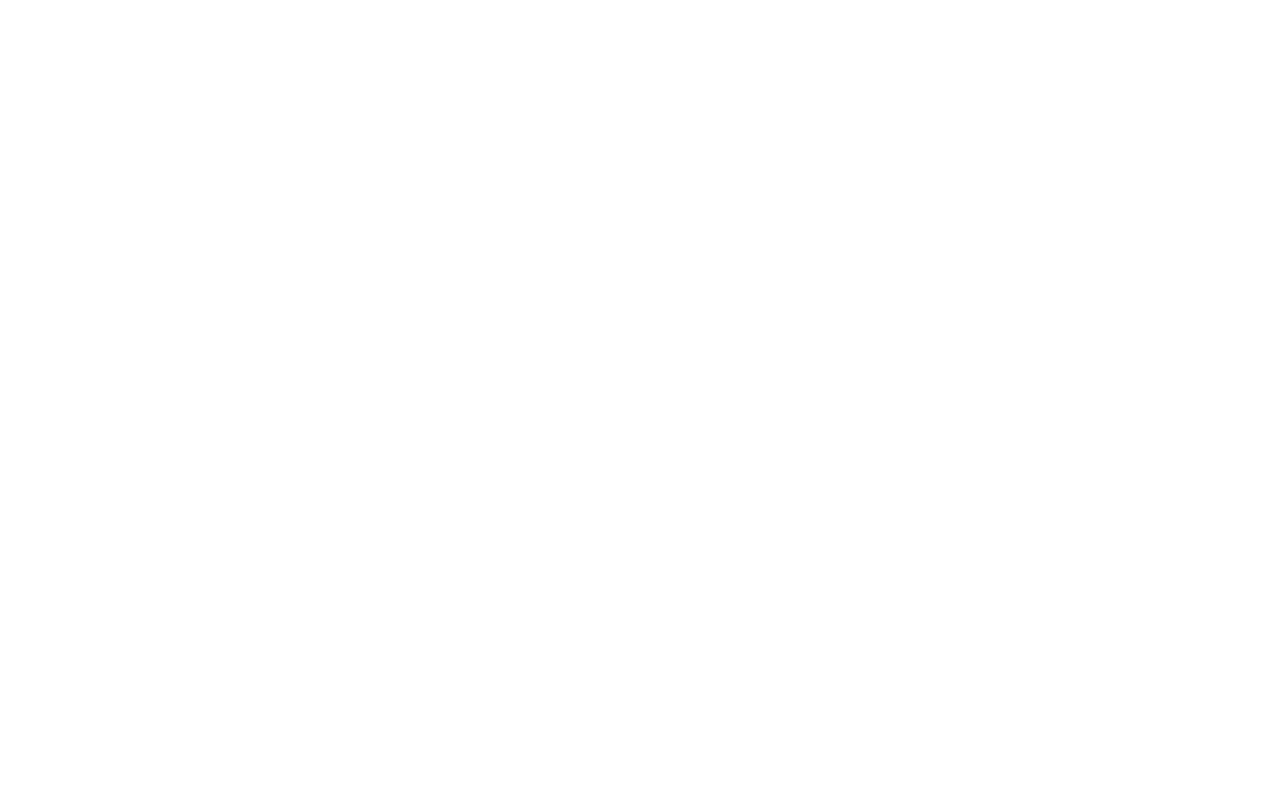
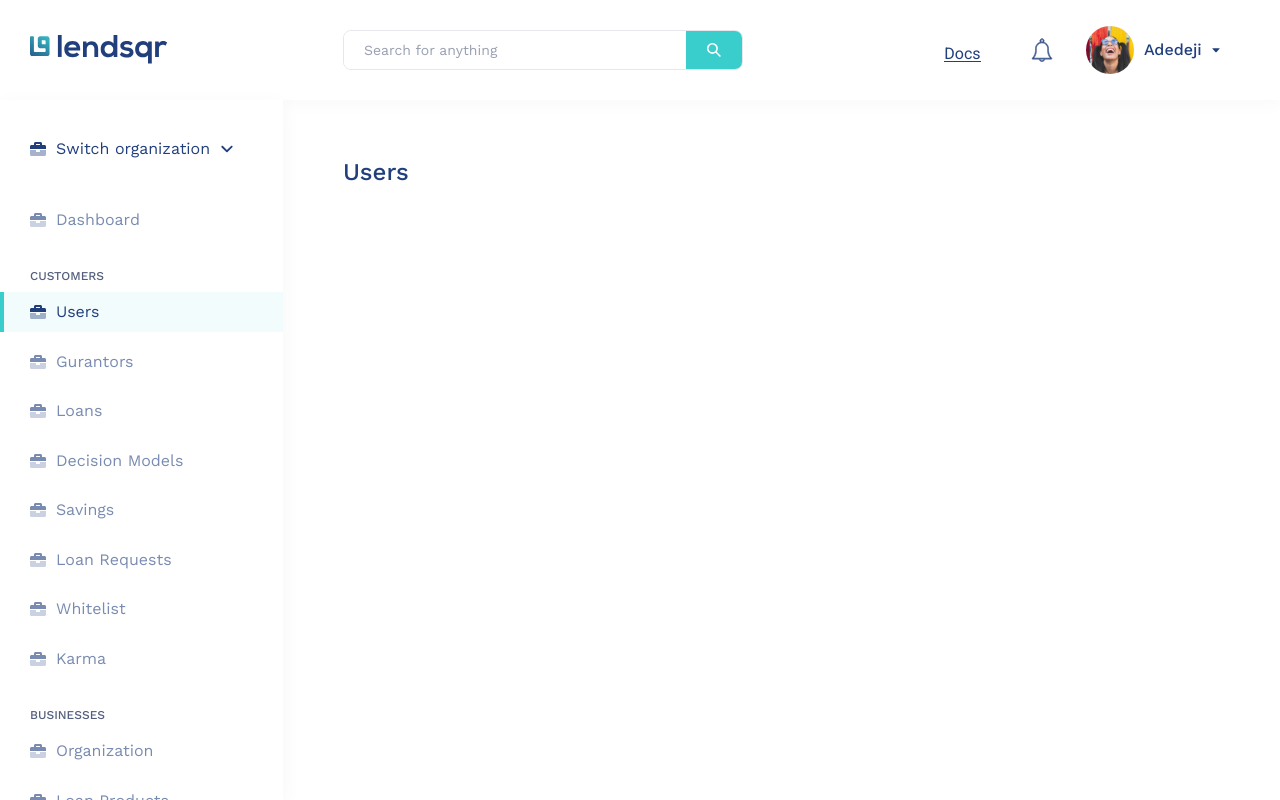
Before and after one commit to benedictgeek/lendsqr-fe-test, a React (Create React App) app: page /dashboard/users in a window 1280 px wide. Before the commit this address had no page. Built offline with nearby package versions, Linux system fonts and the light colour scheme.

Commit message:
[set up the sidebar to automatically pick out active item, setting up the layout for dashboard pages]

```diff
--- /dev/null
+++ b/src/components/layout/helpers.module.scss
@@ -0,0 +1,14 @@
+@import "../../styles/utils";
+@import "../../styles/colors";
+@import "../../styles/values";
+
+.pageTitle {
+  font-size: 24px;
+  font-weight: 500;
+  color: $primaryColor;
+}
+
+.content {
+  @include navAndContentPadding;
+  margin-top: 60px;
+}
--- /dev/null
+++ b/src/components/layout/helpers.tsx
@@ -0,0 +1,9 @@
+import { FC, PropsWithChildren } from "react";
+import styles from "./helpers.module.scss";
+export const PageTitle: FC<PropsWithChildren> = ({ children }) => {
+  return <h1 className={styles.pageTitle}>{children}</h1>;
+};
+
+export const ContentBody: FC<PropsWithChildren> = ({ children }) => {
+  return <div className={styles.content}>{children}</div>;
+};
--- a/src/components/layout/layout.module.scss
+++ b/src/components/layout/layout.module.scss
@@ -3,4 +3,11 @@
   flex-direction: column;
   height: 100%;
   width: 100%;
+  font-family: "Work Sans", sans-serif;
 }
+
+.sidebarAndContentcontainer {
+  display: flex;
+  flex: 1;
+  height: calc(100% - 100px);
+}
--- a/src/components/layout/layout.tsx
+++ b/src/components/layout/layout.tsx
@@ -7,8 +7,10 @@ const Layout: FC<PropsWithChildren> = ({ children }) => {
   return (
     <div className={styles.container}>
       <NavBar />
-      <SideBar />
-      {children}
+      <div className={styles.sidebarAndContentcontainer}>
+        <SideBar />
+        {children}
+      </div>
     </div>
   );
 };
--- a/src/components/layout/navbar/navbar.module.scss
+++ b/src/components/layout/navbar/navbar.module.scss
@@ -1,6 +1,7 @@
 @import "../../../styles/utils";
 @import "../../../styles/colors";
 @import "../../../styles/values";
+@import "../../../styles/breakpoints";
 
 @mixin userName {
   font-size: 16px;
@@ -29,6 +30,10 @@
   input {
     padding: 12px 20px;
   }
+}
+
+.defaultSearchContainer {
+  width: 100%;
 }
 
 .searchIconContainer {
@@ -61,8 +66,7 @@
   display: flex;
   justify-content: space-between;
   align-items: center;
-  //same padding for content
-  padding: 0 60px;
+  @include navAndContentPadding;
 }
 
 .iconSearchContainer {
@@ -146,12 +150,6 @@
   }
 }
 
-@media screen and (max-width: 956px) {
-  .navSection {
-    padding: 0 30px;
-  }
-}
-
 @media screen and (max-width: 890px) {
   .defaultSearchContainer {
     display: none;
--- a/src/components/layout/sidebar/sidebar.module.scss
+++ b/src/components/layout/sidebar/sidebar.module.scss
@@ -12,7 +12,7 @@
 }
 
 .dashboard {
-  margin-bottom: 19px;
+  margin-bottom: 30.5px;
 }
 
 .itemContainer {
@@ -22,6 +22,21 @@
   color: $primaryColor;
   opacity: 0.6;
   height: 40px;
+}
+
+.isActive {
+  opacity: 1;
+  border-left: 4px solid $secondaryColor;
+  padding-left: 26px;
+  background-color: rgba($secondaryColor, 0.06);
+}
+
+.sectionItems {
+  margin-bottom: 9.5px;
+}
+
+.sectionItemsLast {
+  margin-bottom: 30.5px;
 }
 
 .switchOrg {
--- a/src/components/layout/sidebar/sidebar.tsx
+++ b/src/components/layout/sidebar/sidebar.tsx
@@ -1,7 +1,12 @@
+import { useMemo } from "react";
 import { ArrowDownIcon, BriefcaseIcon } from "../../icons";
 import styles from "./sidebar.module.scss";
 
 export const SideBar = () => {
+  const currentDashboardPath = useMemo(
+    () => window.location.pathname.split("/")[2],
+    []
+  );
   return (
     <div className={styles.container}>
       <div className={`${styles.itemContainer} ${styles.switchOrg}`}>
@@ -13,7 +18,133 @@ export const SideBar = () => {
         <BriefcaseIcon /> <p className={styles.itemText}>Dashboard</p>
       </div>
 
-      <div className={`${styles.itemContainer} ${styles.sectionHeader}`}>CUSTOMERS</div>
+      {menuItems.map((section) => {
+        return (
+          <>
+            <div className={`${styles.itemContainer} ${styles.sectionHeader}`}>
+              {section.section}
+            </div>
+            {section.items.map((item, index) => {
+              const isLastItem = index == section.items.length - 1;
+              let isActive = false;
+              if (item.route) {
+                isActive = currentDashboardPath.includes(
+                  item.route.substring(1) || ""
+                );
+              }
+              return (
+                <div
+                  className={`${styles.itemContainer} ${
+                    isLastItem ? styles.sectionItemsLast : styles.sectionItems
+                  } ${isActive ? styles.isActive : ""}`}
+                >
+                  <BriefcaseIcon />{" "}
+                  <p className={styles.itemText}>{item.title}</p>
+                </div>
+              );
+            })}
+          </>
+        );
+      })}
     </div>
   );
 };
+
+const menuItems = [
+  {
+    section: "CUSTOMERS",
+    items: [
+      {
+        title: "Users",
+        icon: <BriefcaseIcon />,
+        route: "/users",
+      },
+      {
+        title: "Gurantors",
+        icon: <BriefcaseIcon />,
+      },
+      {
+        title: "Loans",
+        icon: <BriefcaseIcon />,
+      },
+      {
+        title: "Decision Models",
+        icon: <BriefcaseIcon />,
+      },
+      {
+        title: "Savings",
+        icon: <BriefcaseIcon />,
+      },
+      {
+        title: "Loan Requests",
+        icon: <BriefcaseIcon />,
+      },
+      {
+        title: "Whitelist",
+        icon: <BriefcaseIcon />,
+      },
+      {
+        title: "Karma",
+        icon: <BriefcaseIcon />,
+      },
+    ],
+  },
+  {
+    section: "BUSINESSES",
+    items: [
+      {
+        title: "Organization",
+        icon: <BriefcaseIcon />,
+      },
+      {
+        title: "Loan Products",
+        icon: <BriefcaseIcon />,
+      },
+      {
+        title: "Savings Products",
+        icon: <BriefcaseIcon />,
+      },
+      {
+        title: "Fees and Charges",
+        icon: <BriefcaseIcon />,
+      },
+      {
+        title: "Transactions",
+        icon: <BriefcaseIcon />,
+      },
+      {
+        title: "Services",
+        icon: <BriefcaseIcon />,
+      },
+      {
+        title: "Service Account",
+        icon: <BriefcaseIcon />,
+      },
+      {
+        title: "Settlements",
+        icon: <BriefcaseIcon />,
+      },
+      {
+        title: "Reports",
+        icon: <BriefcaseIcon />,
+      },
+    ],
+  },
+  {
+    section: "SETTINGS",
+    items: [
+      {
+        title: "Preferences",
+        icon: <BriefcaseIcon />,
+      },
+      {
+        title: "Fees and Pricing",
+        icon: <BriefcaseIcon />,
+      },
+      {
+        title: "Audit Logs",
+        icon: <BriefcaseIcon />,
+      },
+    ],
+  },
+];
--- a/src/routes.tsx
+++ b/src/routes.tsx
@@ -1,13 +1,14 @@
 import { BrowserRouter as Router, Route, Routes } from "react-router-dom";
 import Dashboard from "./screens/dashboard/dashboard";
 import Login from "./screens/login/login";
+import Users from "./screens/users/users";
 
 const AppRoutes = () => {
   return (
     <Router>
       <Routes>
         <Route path="/" element={<Login />} />
-        <Route path="/dashboard" element={<Dashboard />} />
+        <Route path="/dashboard/users" element={<Users />} />
       </Routes>
     </Router>
   );
--- /dev/null
+++ b/src/screens/users/users.tsx
@@ -0,0 +1,17 @@
+import { ContentBody, PageTitle } from "../../components/layout/helpers";
+import Layout from "../../components/layout/layout";
+import { VerticalSpacer } from "../../components/utils";
+
+const Users = () => {
+  return (
+    <Layout>
+      <ContentBody>
+        <PageTitle>Users</PageTitle>
+        <VerticalSpacer size={40} />
+
+      </ContentBody>
+    </Layout>
+  );
+};
+
+export default Users;
--- /dev/null
+++ b/src/styles/_breakpoints.scss
@@ -0,0 +1,5 @@
+@mixin forTablets {
+  @media (max-width: 900px) {
+    @content;
+  }
+}
--- a/src/styles/_utils.scss
+++ b/src/styles/_utils.scss
@@ -1,3 +1,5 @@
+@import "./breakpoints";
+
 @mixin flexCenter {
   display: flex;
   align-items: center;
@@ -9,3 +11,10 @@
   -ms-overflow-style: none;
   scrollbar-width: none;
 }
+
+@mixin navAndContentPadding {
+  padding: 0 60px;
+  @include forTablets {
+    padding: 0 30px;
+  }
+}
```
